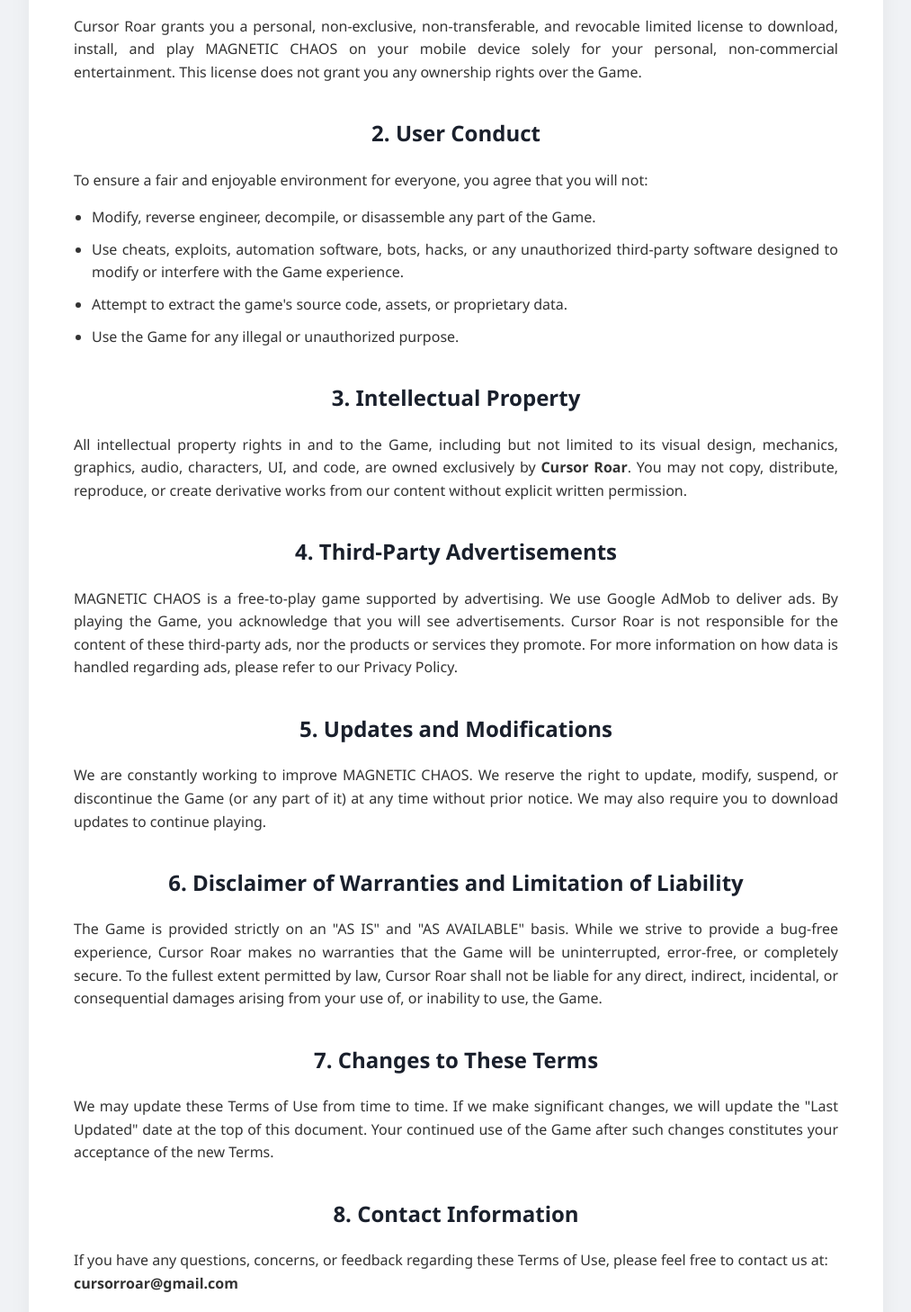
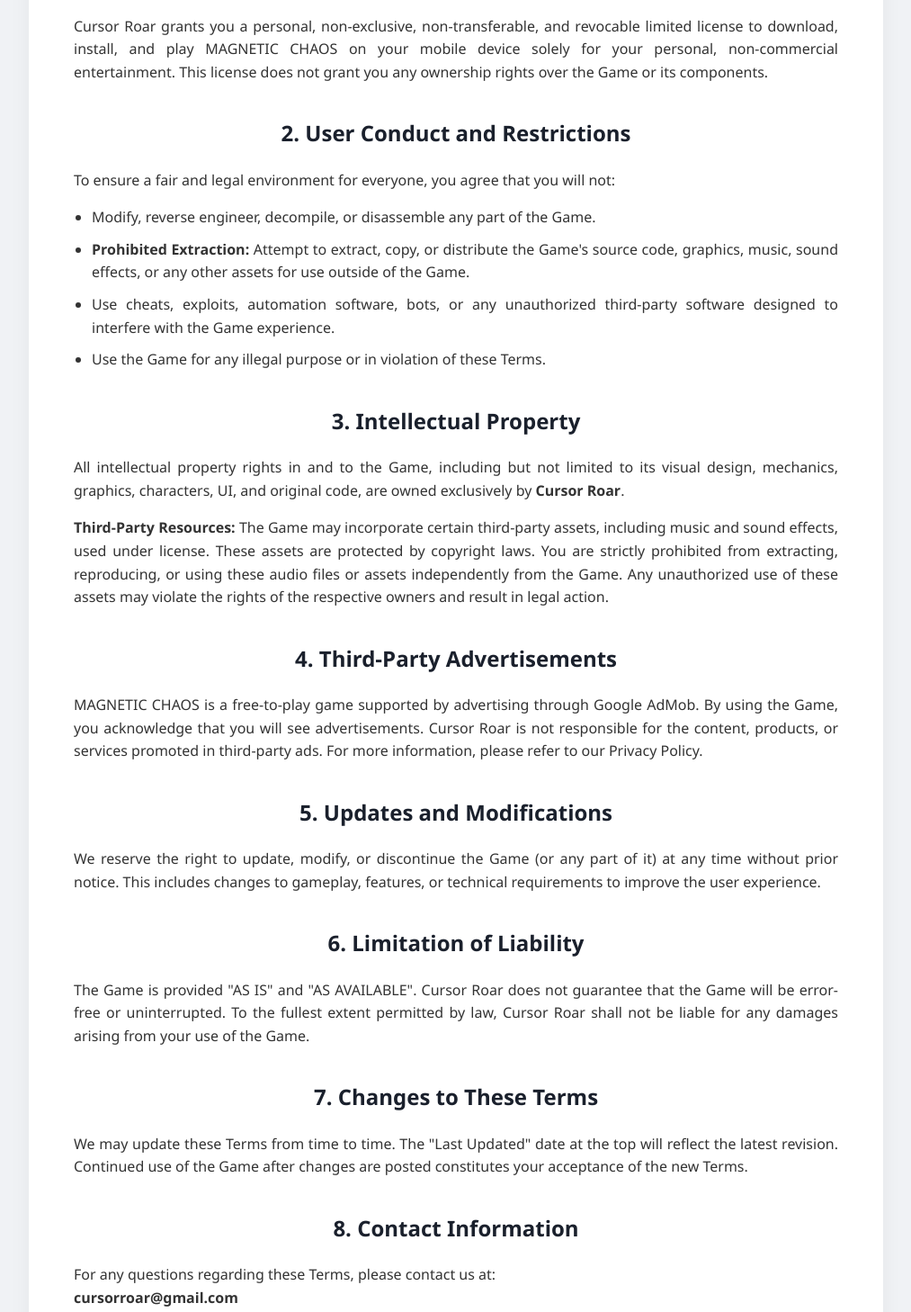
Before and after one commit to CursorRoar/Magnetic-Chaos, a plain HTML site: page terms.html in a window 1280 px wide. Shown: the part 484-1942 px from the top of the page at 90% size, without its empty margins (133-1146 px from the left). Drawn offline with Linux system fonts and the light colour scheme.

Commit message:
Add files via upload

```diff
--- a/terms.html
+++ b/terms.html
@@ -10,7 +10,7 @@
             font-family: 'Segoe UI', Roboto, Helvetica, Arial, sans-serif;
             line-height: 1.6;
             color: #333;
-            background-color: #f0f2f5; /* Fondo gris muy claro */
+            background-color: #f0f2f5;
             margin: 0;
             padding: 0;
             display: flex;
@@ -24,7 +24,7 @@
             max-width: 850px;
             margin: 40px 20px;
             padding: 50px;
-            box-shadow: 0 10px 25px rgba(0,0,0,0.05); /* Sombra suave */
+            box-shadow: 0 10px 25px rgba(0,0,0,0.05);
             border-radius: 12px;
         }
 
@@ -112,34 +112,36 @@
     <hr>
 
     <h2>1. General Use and License</h2>
-    <p>Cursor Roar grants you a personal, non-exclusive, non-transferable, and revocable limited license to download, install, and play MAGNETIC CHAOS on your mobile device solely for your personal, non-commercial entertainment. This license does not grant you any ownership rights over the Game.</p>
+    <p>Cursor Roar grants you a personal, non-exclusive, non-transferable, and revocable limited license to download, install, and play MAGNETIC CHAOS on your mobile device solely for your personal, non-commercial entertainment. This license does not grant you any ownership rights over the Game or its components.</p>
 
-    <h2>2. User Conduct</h2>
-    <p>To ensure a fair and enjoyable environment for everyone, you agree that you will not:</p>
+    <h2>2. User Conduct and Restrictions</h2>
+    <p>To ensure a fair and legal environment for everyone, you agree that you will not:</p>
     <ul>
         <li>Modify, reverse engineer, decompile, or disassemble any part of the Game.</li>
-        <li>Use cheats, exploits, automation software, bots, hacks, or any unauthorized third-party software designed to modify or interfere with the Game experience.</li>
-        <li>Attempt to extract the game's source code, assets, or proprietary data.</li>
-        <li>Use the Game for any illegal or unauthorized purpose.</li>
+        <li><strong>Prohibited Extraction:</strong> Attempt to extract, copy, or distribute the Game's source code, graphics, music, sound effects, or any other assets for use outside of the Game.</li>
+        <li>Use cheats, exploits, automation software, bots, or any unauthorized third-party software designed to interfere with the Game experience.</li>
+        <li>Use the Game for any illegal purpose or in violation of these Terms.</li>
     </ul>
 
     <h2>3. Intellectual Property</h2>
-    <p>All intellectual property rights in and to the Game, including but not limited to its visual design, mechanics, graphics, audio, characters, UI, and code, are owned exclusively by <strong>Cursor Roar</strong>. You may not copy, distribute, reproduce, or create derivative works from our content without explicit written permission.</p>
+    <p>All intellectual property rights in and to the Game, including but not limited to its visual design, mechanics, graphics, characters, UI, and original code, are owned exclusively by <strong>Cursor Roar</strong>.</p>
+
+    <p><strong>Third-Party Resources:</strong> The Game may incorporate certain third-party assets, including music and sound effects, used under license. These assets are protected by copyright laws. You are strictly prohibited from extracting, reproducing, or using these audio files or assets independently from the Game. Any unauthorized use of these assets may violate the rights of the respective owners and result in legal action.</p>
 
     <h2>4. Third-Party Advertisements</h2>
-    <p>MAGNETIC CHAOS is a free-to-play game supported by advertising. We use Google AdMob to deliver ads. By playing the Game, you acknowledge that you will see advertisements. Cursor Roar is not responsible for the content of these third-party ads, nor the products or services they promote. For more information on how data is handled regarding ads, please refer to our Privacy Policy.</p>
+    <p>MAGNETIC CHAOS is a free-to-play game supported by advertising through Google AdMob. By using the Game, you acknowledge that you will see advertisements. Cursor Roar is not responsible for the content, products, or services promoted in third-party ads. For more information, please refer to our Privacy Policy.</p>
 
     <h2>5. Updates and Modifications</h2>
-    <p>We are constantly working to improve MAGNETIC CHAOS. We reserve the right to update, modify, suspend, or discontinue the Game (or any part of it) at any time without prior notice. We may also require you to download updates to continue playing.</p>
+    <p>We reserve the right to update, modify, or discontinue the Game (or any part of it) at any time without prior notice. This includes changes to gameplay, features, or technical requirements to improve the user experience.</p>
 
-    <h2>6. Disclaimer of Warranties and Limitation of Liability</h2>
-    <p>The Game is provided strictly on an "AS IS" and "AS AVAILABLE" basis. While we strive to provide a bug-free experience, Cursor Roar makes no warranties that the Game will be uninterrupted, error-free, or completely secure. To the fullest extent permitted by law, Cursor Roar shall not be liable for any direct, indirect, incidental, or consequential damages arising from your use of, or inability to use, the Game.</p>
+    <h2>6. Limitation of Liability</h2>
+    <p>The Game is provided "AS IS" and "AS AVAILABLE". Cursor Roar does not guarantee that the Game will be error-free or uninterrupted. To the fullest extent permitted by law, Cursor Roar shall not be liable for any damages arising from your use of the Game.</p>
 
     <h2>7. Changes to These Terms</h2>
-    <p>We may update these Terms of Use from time to time. If we make significant changes, we will update the "Last Updated" date at the top of this document. Your continued use of the Game after such changes constitutes your acceptance of the new Terms.</p>
+    <p>We may update these Terms from time to time. The "Last Updated" date at the top will reflect the latest revision. Continued use of the Game after changes are posted constitutes your acceptance of the new Terms.</p>
 
     <h2>8. Contact Information</h2>
-    <p>If you have any questions, concerns, or feedback regarding these Terms of Use, please feel free to contact us at: <br>
+    <p>For any questions regarding these Terms, please contact us at: <br>
     <strong>cursorroar@gmail.com</strong></p>
 
     <hr>
```
